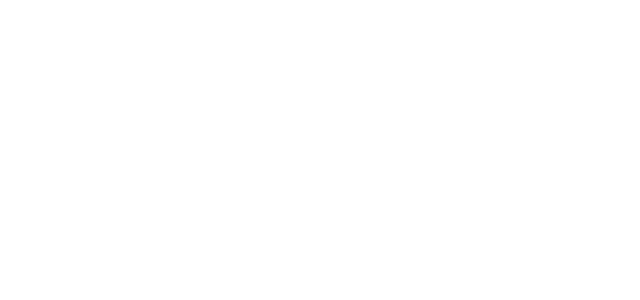
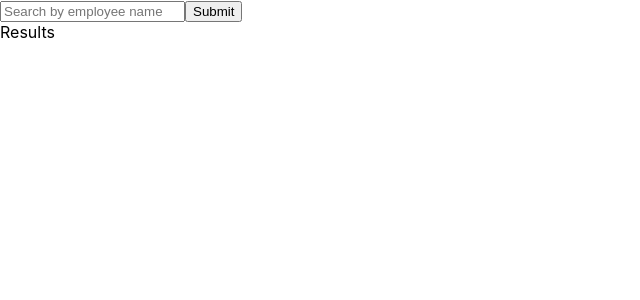
Before and after one commit to SullyBJimenez/EDP_Hackathon, a React (Create React App) app in the folder client-side/: page /search in a window 1280 px wide. Before the commit this address had no page. Shown: the top 300 px of the page, without its empty margins (0-640 px from the left). Built offline with nearby package versions, Linux system fonts and the light colour scheme.

Commit message:
updated search component

```diff
--- a/client-side/src/App.js
+++ b/client-side/src/App.js
@@ -2,6 +2,8 @@ import { BrowserRouter, Route, Routes } from 'react-router-dom';
 import './App.css';
 import { Home } from './components/Home';
 import { Login } from './components/Login';
+import { Employee } from './components/Employee'
+import { Search } from './components/Search';
 
 function App() {
   return (
@@ -10,6 +12,8 @@ function App() {
         <Route path="/" exact element={<Home/>}/>
         <Route path="/home/" exact element={<Home/>}/>
         <Route path="/login/" exact element={<Login />}/>
+        <Route path="/employee/" exact element={<Employee/>}/>
+        <Route path="/search/" exact element={<Search/>}/>
         <Route/>
       </Routes>
     </BrowserRouter>
--- a/client-side/src/components/Home.jsx
+++ b/client-side/src/components/Home.jsx
@@ -4,8 +4,8 @@ import { Link } from "react-router-dom";
 export function Home(){
     return (
         <>
-            <h1>Welcome to the login page</h1>
-            <h3>Please verify your information to access the Employee Directory</h3>
+            <h1>Welcome to the Employee Directory</h1>
+            <h3>Please login to access employee information</h3>
             <Link className="login-link" to="/login/">Login In</Link>
         </>
     )
--- /dev/null
+++ b/client-side/src/components/Search.jsx
@@ -0,0 +1,66 @@
+import { useState } from "react"
+import { useNavigate } from "react-router-dom";
+import { getData } from "../getData";
+
+export const Search = () => {
+
+    const [searchParameters, setSearchParameters] = useState("");
+    const [firstName, setFirstName] = useState("")
+    const [lastName, setLastName] = useState("");
+    const navigate = useNavigate();
+
+    const handleSubmit = async () => {
+        const raw = {
+            firstName,
+            lastName,
+        };
+        const url = '';
+
+        const response = await fetch(`${url}search-by-name`, {
+            method: "POST",
+            mode: "cors",
+            headers: {"Content-Type": "application/json"},
+            body: JSON.stringify(raw),
+        })
+        .then((res) =>res.json())
+        .then(async (data) => {
+            if(data.status === "ok") {
+                window.localStorage.setItem("token", data.data);
+                await getData();
+
+                //navigate(`/employee/${firstName}`);
+            }
+        });
+        try {
+            const result = await response.json();
+            console.log("Result: ", result);
+            if(result.status === 401){
+                return window.alert(result.error);
+            }
+        } catch (error) {
+            console.error("Error: ", error);
+        }
+    };
+
+    return (
+        <>
+        <div>
+            <input
+                type="search"
+                placeholder="Search by employee name"
+                value={searchParameters}
+                onChange={(e) => setSearchParameters(e.currentTarget.value)}
+            />
+            <button
+                type="submit"
+                className="search-button"
+                onClick={handleSubmit}
+            >Submit</button>
+        </div>
+        <div>
+            Results
+
+        </div>
+        </>
+    )
+}
```
